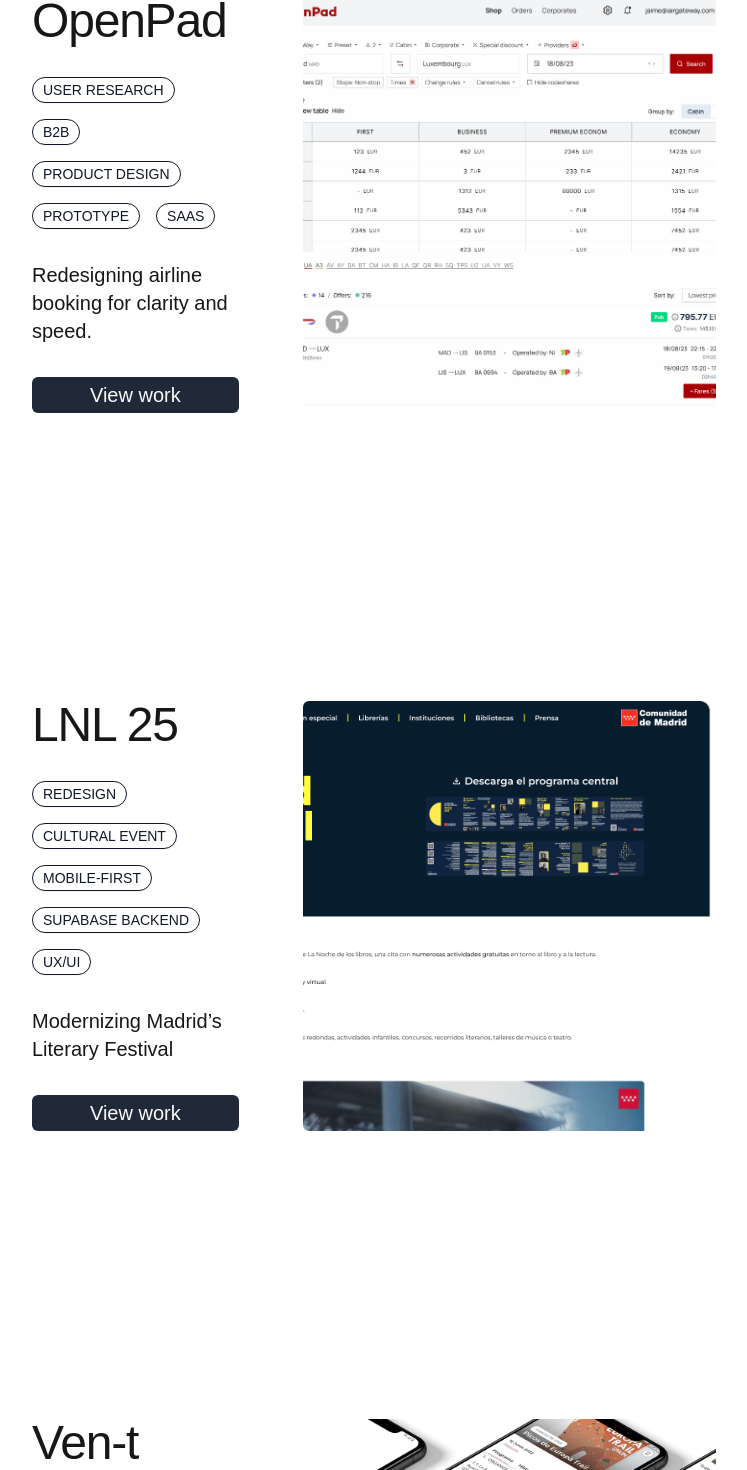
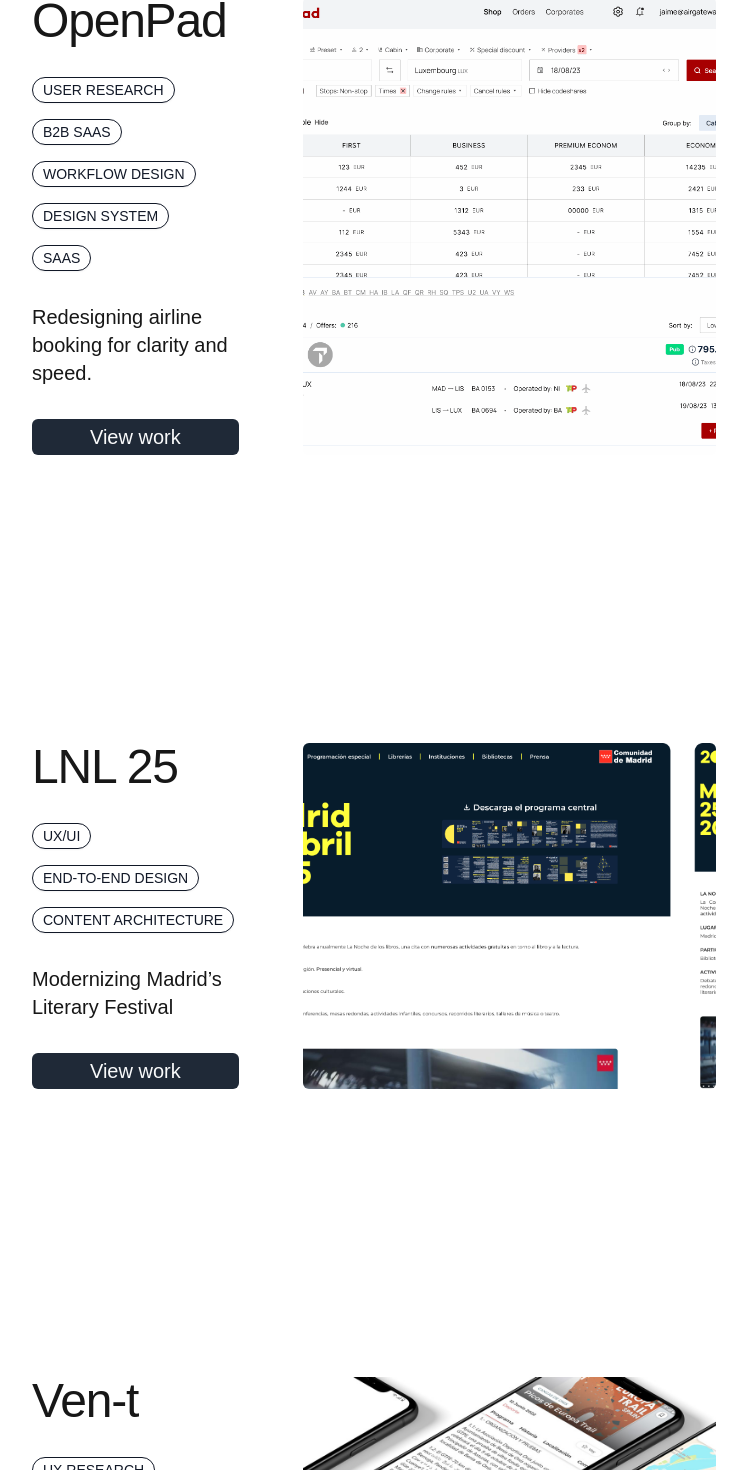
Before and after one commit to Thysreg/mac-portfolio, a Next.js app: page / in a window 1280 px wide. Shown: the part 1167-2637 px from the top of the page, without its empty margins (316-1063 px from the left). Built offline with nearby package versions, Linux system fonts and the light colour scheme.

Commit message:
Updated Chips copy

```diff
--- a/app/page.tsx
+++ b/app/page.tsx
@@ -41,9 +41,9 @@ export default function Home() {
               <Project
                 project='OpenPad'
                 chip1='User Research'
-                chip2='B2B'
-                chip3='Product Design'
-                chip4='Prototype'
+                chip2='B2B SaaS'
+                chip3='Workflow Design'
+                chip4='Design System'
                 chip5='SaaS'
                 summary='Redesigning airline booking for clarity and speed.'
                 link='/openpad'
@@ -55,11 +55,9 @@ export default function Home() {
               {/* LNL 25 */}
               <Project
                 project='LNL 25'
-                chip1='Redesign'
-                chip2='Cultural Event'
-                chip3='Mobile-First'
-                chip4='Supabase Backend'
-                chip5='UX/UI'
+                chip1='UX/UI'
+                chip2='End-to-End Design'
+                chip3='Content Architecture'
                 summary='Modernizing Madrid’s Literary Festival'
                 link='/lnl25'
                 src='/figma-lnl-25.png'
@@ -70,11 +68,11 @@ export default function Home() {
               {/* Ven-T */}
               <Project
                 project='Ven-t'
-                chip1='Development'
-                chip2='Research'
-                chip3='Mobile App'
-                chip4='Prototype'
-                chip5='Test'
+                chip1='UX Research'
+                chip2='Mobile App'
+                chip3='End-to-End Design'
+                chip4='Flutter Development'
+                chip5='Beta Launch'
                 summary='Connecting Travelers and Locals with Culture'
                 link='/vent'
                 src='/ven-t-mockups-isometric.jpg'
```
